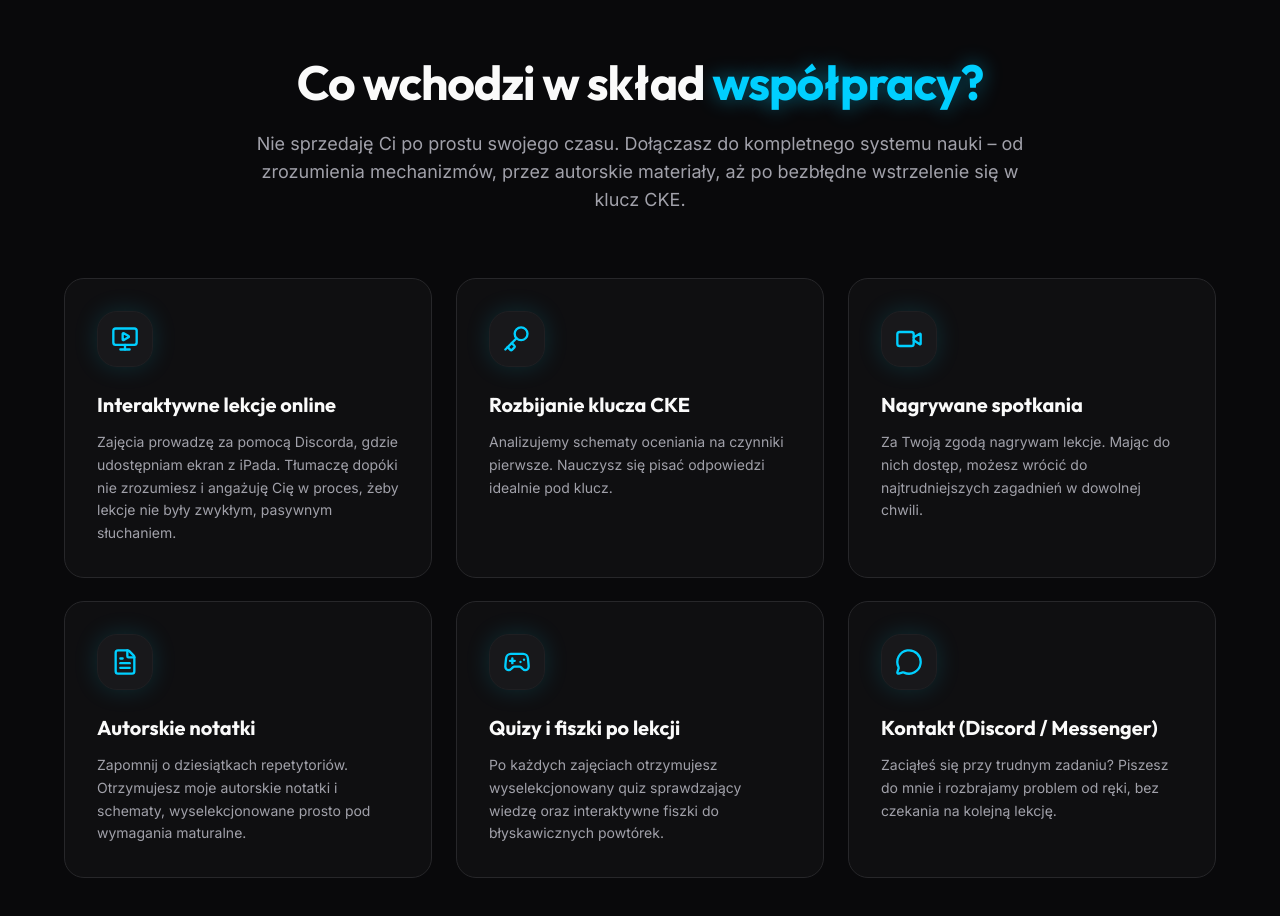
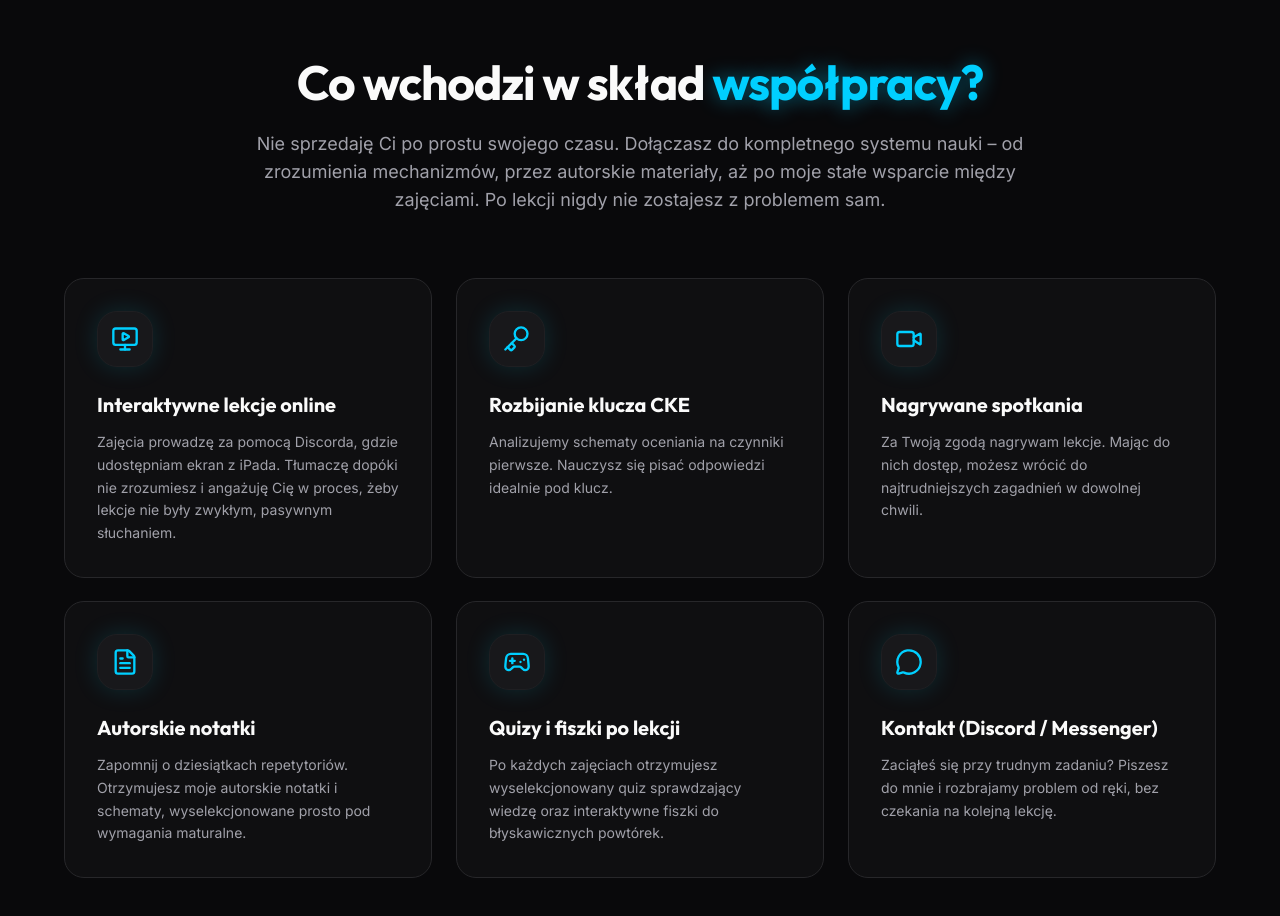
Before and after one commit to taachii/biolearn-landing, a Next.js app: page / in a window 1280 px wide. Shown: the part 3460-4376 px from the top of the page. Built offline with nearby package versions, Linux system fonts and the light colour scheme.

Commit message:
copy: update Oferta subtitle to emphasize continuous support outside of lessons

```diff
--- a/components/sections/OfertaSection.tsx
+++ b/components/sections/OfertaSection.tsx
@@ -54,7 +54,7 @@ export function OfertaSection({ id }: OfertaSectionProps) {
             Co wchodzi w skład <span className="text-neon-cyan">współpracy?</span>
           </h2>
           <p className="text-lg text-[var(--color-text-secondary)]">
-            Nie sprzedaję Ci po prostu swojego czasu. Dołączasz do kompletnego systemu nauki – od zrozumienia mechanizmów, przez autorskie materiały, aż po bezbłędne wstrzelenie się w klucz CKE.
+            Nie sprzedaję Ci po prostu swojego czasu. Dołączasz do kompletnego systemu nauki – od zrozumienia mechanizmów, przez autorskie materiały, aż po moje stałe wsparcie między zajęciami. Po lekcji nigdy nie zostajesz z problemem sam.
           </p>
         </AnimateIn>
 
```
